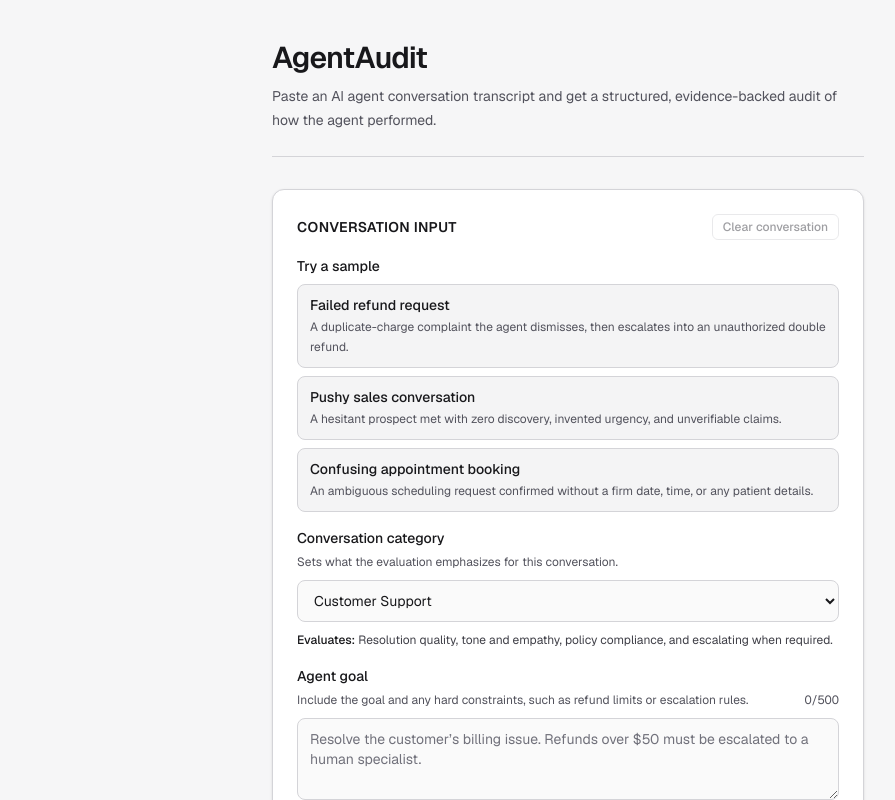
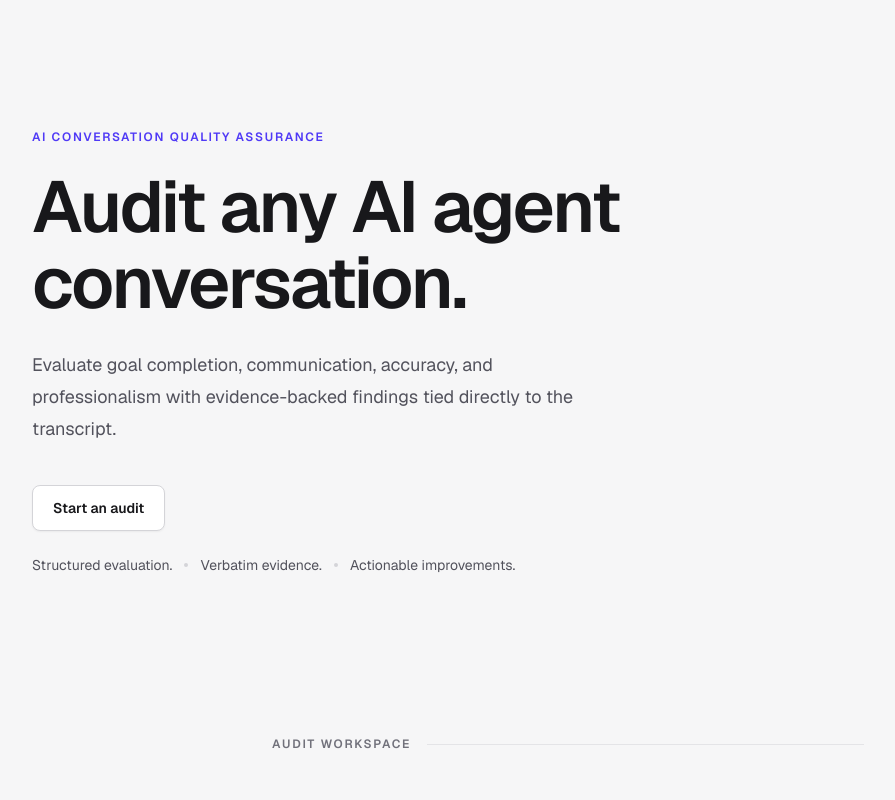
Before and after one commit to alijaffary603/agent-audit, a Next.js app: page / in a window 1280 px wide. Shown: the top 800 px of the page, without its empty margins (72-967 px from the left). Built offline with nearby package versions, Linux system fonts and the light colour scheme.

Commit message:
feat: add animated AgentAudit hero

```diff
--- a/app/globals.css
+++ b/app/globals.css
@@ -17,6 +17,43 @@
 body {
   background: var(--background);
   color: var(--foreground);
+}
+
+/* In-page navigation to the workspace, unless motion is unwelcome. */
+@media (prefers-reduced-motion: no-preference) {
+  html {
+    scroll-behavior: smooth;
+  }
+}
+
+/* Restrained entrance for the hero's supporting copy. */
+@keyframes hero-enter {
+  from {
+    opacity: 0;
+    transform: translateY(0.75rem);
+  }
+  to {
+    opacity: 1;
+    transform: none;
+  }
+}
+
+.hero-enter {
+  animation: hero-enter 900ms cubic-bezier(0.22, 1, 0.36, 1) both;
+}
+
+.hero-enter--2 {
+  animation-delay: 220ms;
+}
+
+.hero-enter--3 {
+  animation-delay: 380ms;
+}
+
+@media (prefers-reduced-motion: reduce) {
+  .hero-enter {
+    animation: none;
+  }
 }
 
 /*
--- a/app/page.tsx
+++ b/app/page.tsx
@@ -2,6 +2,7 @@
 
 import { useEffect, useRef, useState, type SubmitEvent } from "react";
 
+import { AgentAuditHero } from "@/components/agent-audit-hero";
 import { AgentGoalInput } from "@/components/agent-goal-input";
 import { CategorySelector } from "@/components/category-selector";
 import { EvaluationResults } from "@/components/evaluation-results";
@@ -171,7 +172,10 @@ export default function Home() {
     setIsSubmitting(true);
 
     try {
-      const result = await requestEvaluation(validation.data, controller.signal);
+      const result = await requestEvaluation(
+        validation.data,
+        controller.signal,
+      );
       if (abortControllerRef.current !== controller) return;
       setEvaluationResult(result);
     } catch (error) {
@@ -217,20 +221,22 @@ export default function Home() {
     category === "customer_support" && agentGoal === "" && transcript === "";
 
   return (
+    <>
+      <AgentAuditHero />
+
       <div
-      className={`mx-auto flex w-full flex-1 flex-col px-4 py-8 transition-[max-width] duration-[450ms] ease-[cubic-bezier(0.22,1,0.36,1)] motion-reduce:transition-none sm:px-6 sm:py-10 lg:px-10 ${
+        id="audit-workspace"
+        className={`mx-auto flex w-full flex-1 scroll-mt-10 flex-col px-4 pt-6 pb-20 transition-[max-width] duration-[450ms] ease-[cubic-bezier(0.22,1,0.36,1)] motion-reduce:transition-none sm:px-6 sm:pt-8 sm:pb-24 lg:px-10 ${
           hasStartedAudit ? "max-w-6xl" : "max-w-2xl"
         }`}
       >
-      <header className="border-b border-zinc-300 pb-6">
-        <h1 className="text-2xl font-semibold tracking-tight text-zinc-900 sm:text-3xl">
-          AgentAudit
-        </h1>
-        <p className="mt-2 max-w-2xl text-sm leading-6 text-zinc-600">
-          Paste an AI agent conversation transcript and get a structured,
-          evidence-backed audit of how the agent performed.
+        {/* The hero introduces the product, so this only marks the workspace. */}
+        <div className="flex items-center gap-4 pb-6">
+          <p className="text-xs font-semibold tracking-[0.14em] text-zinc-500 uppercase">
+            Audit workspace
           </p>
-      </header>
+          <span aria-hidden="true" className="h-px flex-1 bg-zinc-200" />
+        </div>
 
         {/*
         The second track animates open from zero width instead of the column
@@ -246,7 +252,7 @@ export default function Home() {
         >
           <section
             aria-labelledby="conversation-input-heading"
-          className="flex min-h-64 min-w-0 flex-col rounded-xl border border-zinc-300 bg-white p-5 shadow-sm sm:p-6"
+            className="flex min-h-64 min-w-0 flex-col rounded-2xl border border-zinc-200/90 bg-white p-5 shadow-[0_1px_2px_rgba(24,24,27,0.04),0_16px_40px_-24px_rgba(24,24,27,0.18)] sm:p-6"
           >
             <div className="flex flex-wrap items-center justify-between gap-x-4 gap-y-2">
               <h2
@@ -340,5 +346,6 @@ export default function Home() {
           ) : null}
         </main>
       </div>
+    </>
   );
 }
--- /dev/null
+++ b/components/agent-audit-hero.tsx
@@ -0,0 +1,57 @@
+import { SplitText } from "@/components/split-text";
+
+/**
+ * Introductory hero above the audit workspace. Static content only — the
+ * headline animates once on mount, and the call to action is a plain anchor
+ * so it works with or without JavaScript.
+ */
+export function AgentAuditHero() {
+  return (
+    <section className="mx-auto flex w-full max-w-6xl flex-1 flex-col justify-center px-4 py-20 sm:px-6 sm:py-24 lg:min-h-[88svh] lg:px-10">
+      <div className="max-w-4xl">
+        <p className="hero-enter text-xs font-semibold tracking-[0.14em] text-indigo-600 uppercase">
+          AI conversation quality assurance
+        </p>
+
+        <SplitText
+          tag="h1"
+          text="Audit any AI agent conversation."
+          className="mt-6 text-[2.5rem] leading-[1.05] font-semibold tracking-[-0.03em] text-balance text-zinc-900 sm:text-6xl lg:text-7xl"
+          splitType="words"
+          delay={140}
+          duration={1.05}
+          ease="power3.out"
+          from={{ opacity: 0, y: 28 }}
+          to={{ opacity: 1, y: 0 }}
+        />
+
+        <p className="hero-enter hero-enter--2 mt-7 max-w-xl text-base leading-7 text-zinc-600 sm:text-lg sm:leading-8">
+          Evaluate goal completion, communication, accuracy, and professionalism
+          with evidence-backed findings tied directly to the transcript.
+        </p>
+
+        <div className="hero-enter hero-enter--3 mt-10">
+          <a
+            href="#audit-workspace"
+            className="inline-flex items-center rounded-lg border border-zinc-300 bg-white px-5 py-3 text-sm font-semibold text-zinc-900 shadow-[0_1px_2px_rgba(24,24,27,0.05)] transition-colors hover:border-zinc-400 hover:bg-zinc-100 focus:outline-none focus-visible:ring-2 focus-visible:ring-indigo-500 focus-visible:ring-offset-2 focus-visible:ring-offset-[#f6f6f7]"
+          >
+            Start an audit
+          </a>
+          <p className="mt-6 flex flex-wrap items-center gap-x-3 gap-y-1 text-sm text-zinc-600">
+            <span>Structured evaluation.</span>
+            <span
+              aria-hidden="true"
+              className="h-1 w-1 rounded-full bg-zinc-300"
+            />
+            <span>Verbatim evidence.</span>
+            <span
+              aria-hidden="true"
+              className="h-1 w-1 rounded-full bg-zinc-300"
+            />
+            <span>Actionable improvements.</span>
+          </p>
+        </div>
+      </div>
+    </section>
+  );
+}
--- /dev/null
+++ b/components/split-text.tsx
@@ -0,0 +1,150 @@
+"use client";
+
+import { useGSAP } from "@gsap/react";
+import { gsap } from "gsap";
+import { ScrollTrigger } from "gsap/ScrollTrigger";
+import { SplitText as GSAPSplitText } from "gsap/SplitText";
+import { useRef, type CSSProperties } from "react";
+
+gsap.registerPlugin(useGSAP, ScrollTrigger, GSAPSplitText);
+
+/** Tags this component is allowed to render, so the DOM stays predictable. */
+type SplitTextTag = "h1" | "h2" | "h3" | "h4" | "p" | "span";
+
+type SplitTextVariant = "chars" | "words" | "lines" | "words, chars";
+
+export type SplitTextProps = {
+  text: string;
+  tag?: SplitTextTag;
+  className?: string;
+  /** Stagger between fragments, in milliseconds. */
+  delay?: number;
+  /** Duration of each fragment's tween, in seconds. */
+  duration?: number;
+  ease?: string | ((progress: number) => number);
+  splitType?: SplitTextVariant;
+  from?: gsap.TweenVars;
+  to?: gsap.TweenVars;
+  /** Fraction of the element that must be in view before animating. */
+  threshold?: number;
+  /** Extra offset applied to the trigger position, in pixels. */
+  rootMargin?: number;
+  textAlign?: CSSProperties["textAlign"];
+  onLetterAnimationComplete?: () => void;
+};
+
+/**
+ * Animates a single line of text in fragments, once, when it scrolls into view.
+ *
+ * Accessibility is deliberately independent of the animation: the rendered tag
+ * carries the complete sentence as its accessible name and the visible text is
+ * hidden from assistive technology, so the split fragments are never announced
+ * and the heading reads correctly before, during, and after the tween — and
+ * equally if GSAP never runs at all.
+ */
+export function SplitText({
+  text,
+  tag: Tag = "p",
+  className,
+  delay = 80,
+  duration = 0.7,
+  ease = "power3.out",
+  splitType = "words",
+  from = { opacity: 0, y: 28 },
+  to = { opacity: 1, y: 0 },
+  threshold = 0.1,
+  rootMargin = 0,
+  textAlign,
+  onLetterAnimationComplete,
+}: SplitTextProps) {
+  const containerRef = useRef<HTMLElement>(null);
+
+  useGSAP(
+    (_context, contextSafe) => {
+      const container = containerRef.current;
+      if (container === null || contextSafe === undefined) return;
+
+      // Reduced motion keeps the fully rendered heading and never splits it.
+      if (window.matchMedia("(prefers-reduced-motion: reduce)").matches) return;
+
+      const target = container.querySelector<HTMLElement>("[data-split-text]");
+      if (target === null) return;
+
+      let cancelled = false;
+      let split: GSAPSplitText | null = null;
+      let tween: gsap.core.Tween | null = null;
+
+      const build = contextSafe(() => {
+        if (cancelled) return;
+
+        try {
+          split = new GSAPSplitText(target, {
+            type: splitType,
+            // This component owns the ARIA contract; SplitText must not add
+            // labels of its own on top of it.
+            aria: "none",
+          });
+        } catch {
+          // Splitting failed: the plain text is already on screen.
+          return;
+        }
+
+        const fragments = splitType.includes("chars")
+          ? split.chars
+          : splitType.includes("words")
+            ? split.words
+            : split.lines;
+        if (fragments.length === 0) return;
+
+        tween = gsap.fromTo(fragments, from, {
+          ...to,
+          duration,
+          ease,
+          stagger: delay / 1000,
+          force3D: true,
+          scrollTrigger: {
+            trigger: container,
+            start: `top ${(1 - threshold) * 100}%+=${rootMargin}px`,
+            // Fires a single time, then the trigger retires itself.
+            once: true,
+          },
+          onComplete: () => {
+            tween?.scrollTrigger?.kill();
+            onLetterAnimationComplete?.();
+          },
+        });
+      });
+
+      // Splitting before webfonts settle measures the wrong glyph widths, but
+      // waiting must never gate the text being on screen.
+      const fonts = document.fonts;
+      if (fonts === undefined || fonts.status === "loaded") build();
+      else fonts.ready.then(build).catch(build);
+
+      return () => {
+        cancelled = true;
+        // Only this heading's trigger is killed; others on the page are left
+        // untouched.
+        tween?.scrollTrigger?.kill();
+        tween?.kill();
+        split?.revert();
+      };
+    },
+    { scope: containerRef, dependencies: [] },
+  );
+
+  return (
+    <Tag
+      ref={containerRef as React.RefObject<never>}
+      className={className}
+      style={textAlign === undefined ? undefined : { textAlign }}
+      aria-label={text}
+    >
+      {/* The visible copy is decorative once the tag is labelled: the split
+          fragments must never be announced one by one. */}
+      <span data-split-text aria-hidden="true">
+        {text}
+      </span>
+    </Tag>
+  );
+}
--- a/package.json
+++ b/package.json
@@ -9,6 +9,8 @@
     "lint": "eslint"
   },
   "dependencies": {
+    "@gsap/react": "^2.1.2",
+    "gsap": "^3.15.0",
     "next": "16.2.12",
     "openai": "^6.49.0",
     "react": "19.2.4",
```
Also changed, not shown: components/evaluation-results.tsx (+12 -8 lines), 1 other file (tests, documents, lock files or other folders). Lines whose indentation alone changed are shown as unchanged.
